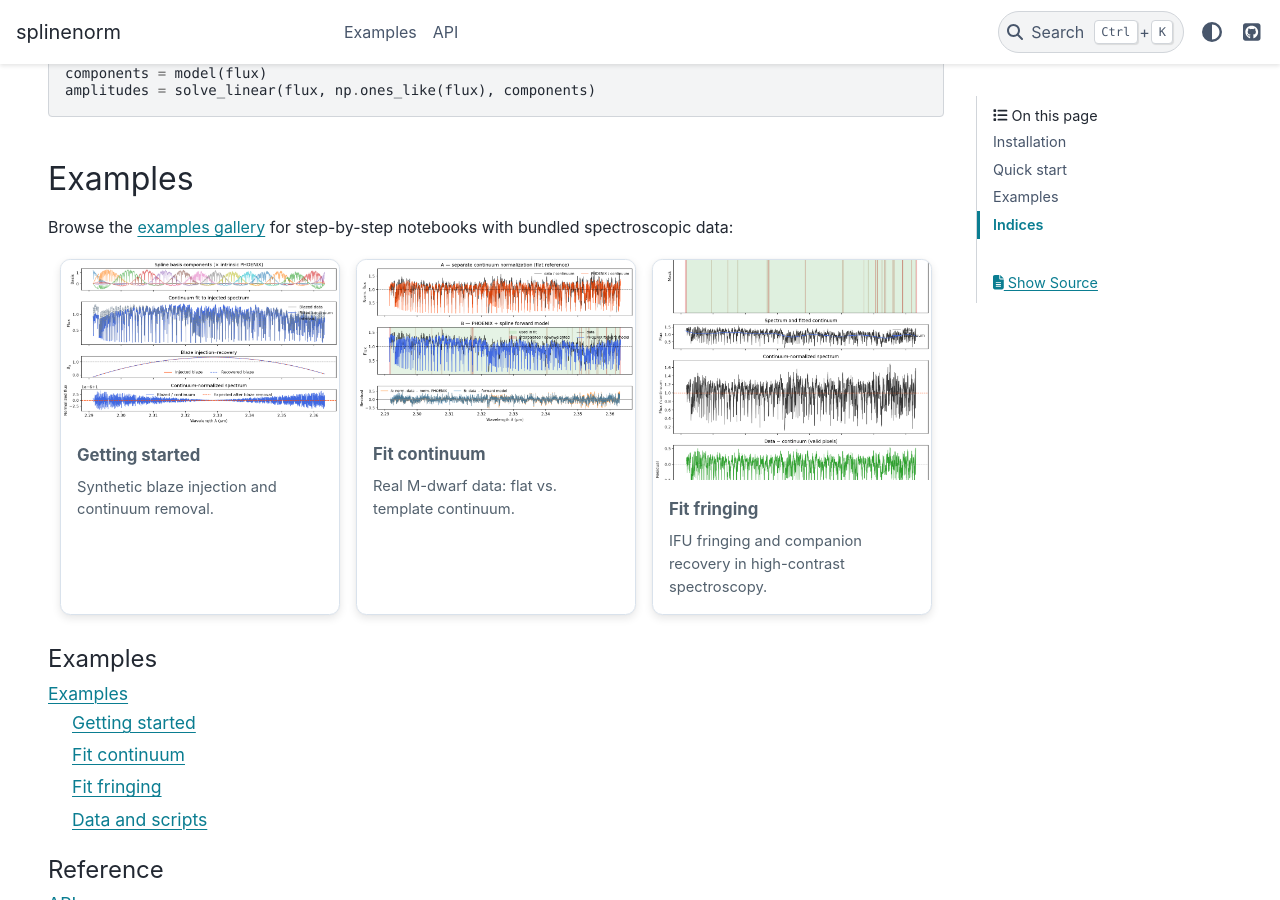
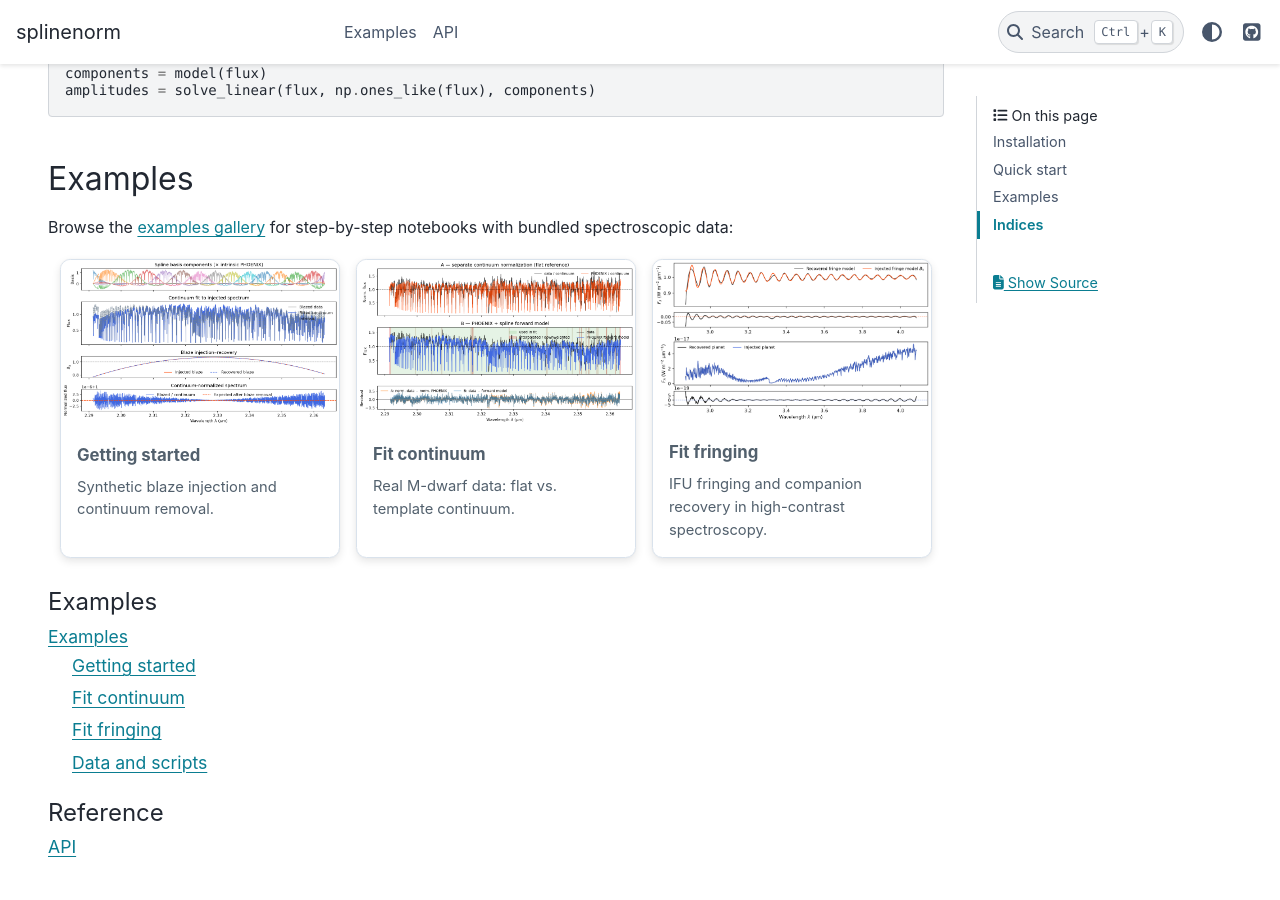
Before and after one commit to DGonzalezPicos/splinenorm, a Sphinx documentation site: the page built from docs/index.rst, in a window 1280 px wide and 900 px high, scrolled down 751 px. Built offline with Sphinx 7.4.7 and the PyData theme 0.15.4, drawn with Linux system fonts in a browser that asks for light colours.

Commit message:
Save fit fringing diagnostics to plots/ and use as gallery thumbnail.
Co-authored-by: Cursor <cursoragent@cursor.com>

```diff
--- a/docs/examples/index.rst
+++ b/docs/examples/index.rst
@@ -28,7 +28,7 @@ Each notebook is rendered below; use the toolbar to open it on GitHub or in Cola
    .. grid-item-card:: Fit fringing
       :link: fit_fringing
       :link-type: doc
-      :img-top: ../plots/fit_continuum_diagnostics.png
+      :img-top: ../plots/fit_fringing_diagnostics.png
       :class-card: sd-card-hover
 
       Forward-model IFU fringes on a high-contrast spectrum and recover an
--- a/docs/index.rst
+++ b/docs/index.rst
@@ -72,7 +72,7 @@ with bundled spectroscopic data:
    .. grid-item-card:: Fit fringing
       :link: examples/fit_fringing
       :link-type: doc
-      :img-top: plots/fit_continuum_diagnostics.png
+      :img-top: plots/fit_fringing_diagnostics.png
       :class-card: sd-card-hover
 
       IFU fringing and companion recovery in high-contrast spectroscopy.
```
Also changed, not shown: docs/examples/fit_fringing.ipynb, docs/plots/fit_fringing_diagnostics.png (added).
